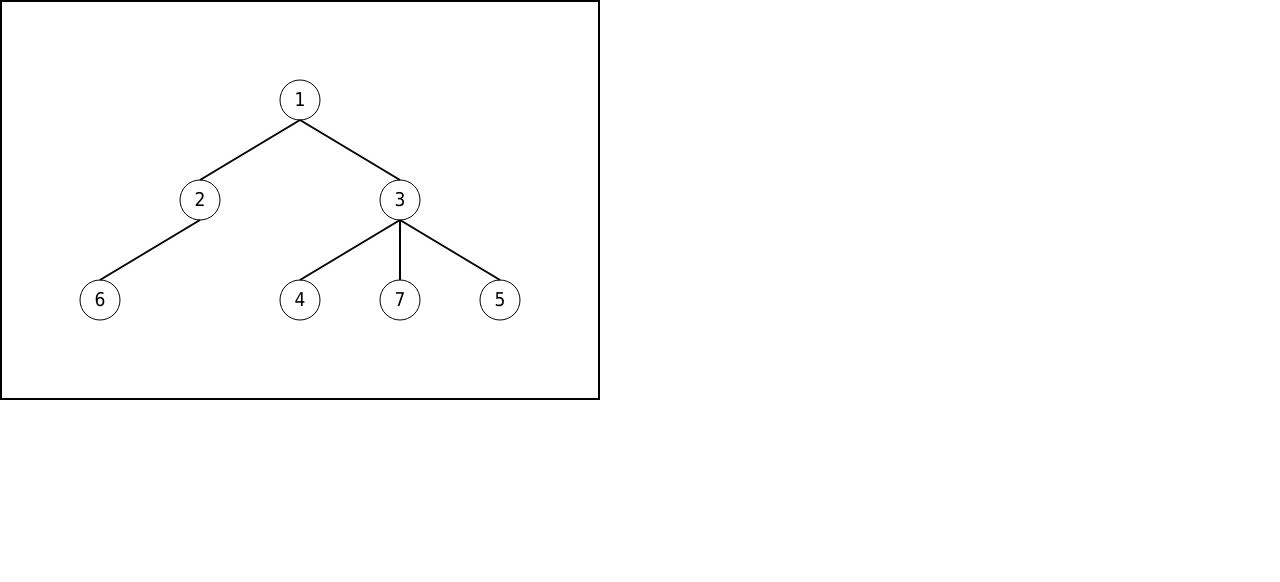
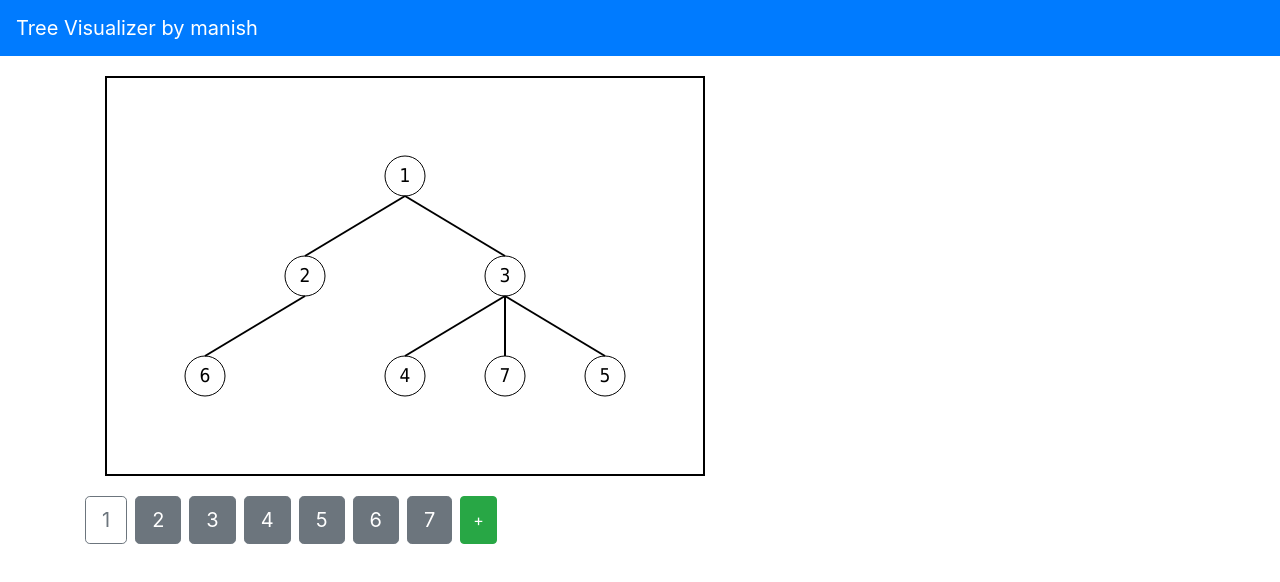
Before and after one commit to iammanish17/tree-visualizer, a React (Create React App) app: page / in a window 1280 px wide. Shown: the top 582 px of the page. Built offline with nearby package versions, Linux system fonts and the light colour scheme.

Commit message:
Added Display component (WIP).

```diff
--- a/package.json
+++ b/package.json
@@ -6,7 +6,9 @@
     "@testing-library/jest-dom": "^5.11.6",
     "@testing-library/react": "^11.2.2",
     "@testing-library/user-event": "^12.5.0",
+    "bootstrap": "^4.5.3",
     "react": "^17.0.1",
+    "react-bootstrap": "^1.4.0",
     "react-dom": "^17.0.1",
     "react-scripts": "4.0.1",
     "web-vitals": "^0.2.4"
--- a/src/App.css
+++ b/src/App.css
@@ -1,6 +1,10 @@
 .App {
   text-align: center;
 }
+
+.center { padding: 20px; }
+
+canvas { display: block; }
 
 .App-logo {
   height: 40vmin;
--- a/src/App.js
+++ b/src/App.js
@@ -1,6 +1,7 @@
 import React, { Component } from "react";
 import "./App.css";
 import Canvas from "./components/canvas";
+import Display from "./components/display";
 
 var R = 20;
 var locations, visited, root;
@@ -11,7 +12,8 @@ class App extends Component {
     constructor(props) {
         super(props);
         this.state = {
-            graph: [[], [2, 3], [1, 6], [1,4,5, 7], [3], [3], [2], [3]]
+            graph: [[], [2, 3], [1, 6], [1,4,5, 7], [3], [3], [2], [3]],
+            root: 1
         };
     }
 
@@ -64,13 +66,14 @@ class App extends Component {
         const ctx = canvas.getContext("2d");
         canvas.width = maxX - minX + 10*R;
         canvas.height = maxY - minY + 10*R;
+        ctx.clearRect(0, 0, canvas.width, canvas.height);
         ctx.fillStyle = "black";
         ctx.globalCompositeOperation = "destination-over";
         ctx.globalCompositeOperation = "source-over";
         ctx.lineWidth = 4;
         ctx.strokeStyle = "#000000";
         ctx.strokeRect(0, 0, canvas.width, canvas.height);
-        this.plot(ctx, root);
+        this.plot(ctx, this.state.root);
     };
 
     plot = (ctx, node) => {
@@ -117,16 +120,24 @@ class App extends Component {
                                 () => new Array(2));
         visited = new Array(this.state.graph.length).fill(0);
         minX = maxX = minY = maxY = 0;
-        root = 1;
-        this.dfs(root, null);
+        this.dfs(this.state.root, null);
         this.updateCanvas();
     }
 
     render() {
     return (
       <React.Fragment>
+      <nav class="navbar navbar-dark bg-primary">
+      <a class="navbar-brand"
+        href="https://github.com/iammanish17/tree-visualizer"
+        >Tree Visualizer by manish</a>
+      </nav>
         <main role="main" className="container">
           <Canvas/>
+          <Display
+          nodes={this.state.graph.length-1}
+          root={this.state.root}
+          />
         </main>
       </React.Fragment>
     );
--- a/src/components/canvas.jsx
+++ b/src/components/canvas.jsx
@@ -3,7 +3,9 @@ import React, { Component } from "react";
 class Canvas extends Component {
     render() {
         return (
+            <div class="center">
             <canvas id="canvas"></canvas>
+            </div>
         );
     }
 }
--- /dev/null
+++ b/src/components/display.jsx
@@ -0,0 +1,30 @@
+import React, { Component } from "react";
+
+class Display extends Component {
+    render() {
+        const {nodes, root} = this.props;
+        return (
+            <div>
+            <div class="btn-toolbar mb-3" role="toolbar">
+            {[...Array(nodes).keys()].map(x => (
+                <div class="btn-group btn-group-lg mr-2" role="group">
+                <button
+                    type="button"
+                    id={x+1}
+                    class={x+1 === root ?
+                        "btn btn-outline-secondary" :
+                        "btn btn-secondary"}
+                >{x+1}
+                </button>
+                </div>
+            ))}
+            <div class="btn-group mr-2" role="group">
+            <button type="button" class="btn btn-success">+</button>
+            </div>
+            </div>
+            </div>
+        );
+    }
+}
+
+export default Display;
--- a/src/index.js
+++ b/src/index.js
@@ -3,6 +3,7 @@ import ReactDOM from 'react-dom';
 import './index.css';
 import App from './App';
 import reportWebVitals from './reportWebVitals';
+import 'bootstrap/dist/css/bootstrap.min.css';
 
 ReactDOM.render(
   <React.StrictMode>
```
Also changed, not shown: 2 other files (tests, documents, lock files or other folders).
